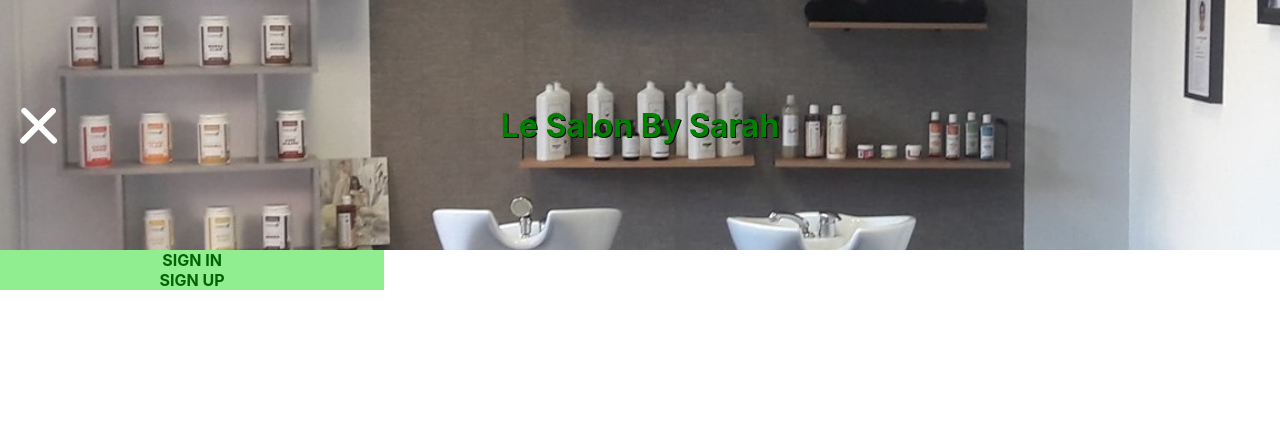
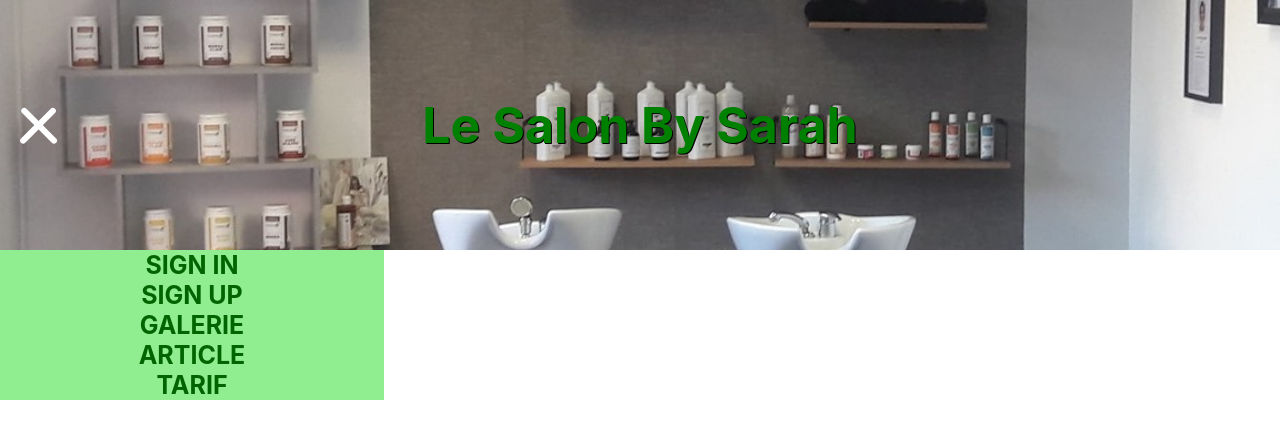
Before and after one commit to MatthieuTirnan/SalonBySarah, a React (Create React App) app in the folder front/: page / in a window 1280 px wide. Both pictures are taken after a click on the element 47 px from the left and 125 px from the top of the page. Shown: the top 438 px of the page. Built offline with nearby package versions, Linux system fonts and the light colour scheme; no server answers.

Commit message:
avancer route + login mis en place avec listr des admins *

```diff
--- a/front/src/App.js
+++ b/front/src/App.js
@@ -12,8 +12,11 @@
 import {Header} from "./components/header";
 import {useDispatch, useSelector} from "react-redux";
 import {useEffect} from "react";
-import {getAuth} from "./helper/fetch";
+import {getAminUser, getAuth} from "./helper/fetch";
 import {user} from "./store/slices/userSlice";
+import {PrestationManagement} from "./pages/admin/prestation-management";
+import {Dashboard} from "./pages/général/dashbord";
+import {listAdmin} from "./store/slices/listAdminSlice";
 
 function App() {
 
@@ -23,7 +26,6 @@
         if (localStorage.getItem("jwt")) {
             getAuth()
                 .then((res) => {
-                    console.log(res)
                     dispatch(user({
                         pseudo: res.user.pseudo,
                         isAdmin: res.user.isAdmin,
@@ -35,14 +37,22 @@
                 .catch((err) => {
                     console.log(err)
                     localStorage.removeItem('jwt')
-
                 })
         }
 
+        if (!state.listAdmin) {
+
+            getAminUser()
+                .then((res) => {
+                    dispatch(listAdmin(res))
+                })
+                .catch((err) => {
+                    console.log(err)
+                })
+        }
     }, [])
 
-    return (
-        <>
+    return (<>
         <BrowserRouter>
             <Header/>
             <Routes>
@@ -53,13 +63,13 @@
                 <Route path="/message" element={<Message/>}/>
                 <Route path="/message-admin" element={<MessageAdmin/>}/>
                 <Route path="/user-management" element={<UserManagement/>}/>
+                <Route path="/prestation-management" element={<PrestationManagement/>}/>
                 <Route path="/article" element={<Article/>}/>
                 <Route path="/galerie" element={<Galerie/>}/>
-
+                <Route path="/dashboard" element={<Dashboard/>}/>
             </Routes>
         </BrowserRouter>
-        </>
-    );
+    </>);
 }
 
 export default App;
--- a/front/src/asset/Variable.scss
+++ b/front/src/asset/Variable.scss
@@ -4,7 +4,9 @@
 $vert-fonce: #006400;
 
 
-$text-nav: 16px;
+$text-nav: 25px;
+$text-h1: 50px;
+
 $breakpoints: (
         mobile: 690px,
         desktop: 980px
--- a/front/src/asset/style/header.scss
+++ b/front/src/asset/style/header.scss
@@ -23,7 +23,8 @@
     margin: auto 30%;
     color: $vert-titre;
     text-shadow: 1px 1px 0 black;
-    padding: 10px;
+    padding: 5px;
+    font-size: $text-h1;
     @include mobile {
       margin: auto auto;
     }
--- a/front/src/components/header.js
+++ b/front/src/components/header.js
@@ -57,6 +57,7 @@
             </header>
             <nav className="nav-header">
                 <div className={menu_class}>
+
                     {!state.user.isMatch ? (
                         < div className="lien">
                             <Link className="link-header" to="/login"> SIGN IN </Link>
@@ -66,20 +67,20 @@
                     ) : (
                         <div className="lien">
                             <Link className="link-header" to="/" onClick={handleclick}> DECONNECTER </Link>
-
                         </div>
                     )
                     }
-                    {!state.user.isAdmin ? (
+                    {state.user.isAdmin &&
                         <div className="lien">
+                            <Link className="link-header" to="/dashboard"> DASHBOARD </Link>
+                        </div>
+                    }
+                    <div className="lien">
 
-                        </div>
-                    ) : (
-                        <div className="lien">
-
-                        </div>
-                    )
-                    }
+                        <Link className="link-header" to="/galerie"> GALERIE </Link>
+                        <Link className="link-header" to="/article"> ARTICLE </Link>
+                        <Link className="link-header" to="/tarif"> TARIF </Link>
+                    </div>
                 </div>
             </nav>
         </>
--- a/front/src/helper/fetch.js
+++ b/front/src/helper/fetch.js
@@ -61,3 +61,17 @@
     let res = await response.json();
     return res;
 }
+
+export async function getAminUser() {
+    let url = new Request("http://localhost:9010/list-user-admin", {
+        method: "GET",
+        headers: {
+            'Authorization': `Bearer ${token}`
+        },
+
+
+    });
+    let response = await fetch(url);
+    let res = await response.json();
+    return res;
+}
--- /dev/null
+++ b/front/src/pages/admin/prestation-management.js
@@ -0,0 +1,7 @@
+export const PrestationManagement = () => {
+
+    return (
+        <>
+        </>
+    )
+}
--- /dev/null
+++ b/front/src/pages/général/dashbord.js
@@ -0,0 +1,12 @@
+import {Link} from "react-router-dom";
+
+export const Dashboard = () => {
+
+    return (
+        <>
+            <Link to="/message-admin"> Voir les messages </Link>
+            <Link to="/user-management"> User </Link>
+            <Link to="/prestation-management"> Prestation </Link>
+        </>
+    )
+}
--- a/front/src/pages/général/register.js
+++ b/front/src/pages/général/register.js
@@ -1,4 +1,4 @@
-import {useDispatch, useSelector} from "react-redux";
+import {useDispatch} from "react-redux";
 import {useNavigate} from "react-router-dom";
 import '../../asset/style/login.scss'
 import {useState} from 'react';
@@ -10,7 +10,6 @@
     const [pseudo, setPseudo] = useState('')
     const [email, setEmail] = useState('')
     const [password, setPassword] = useState('')
-    const state = useSelector(state => state)
     const dispatch = useDispatch()
     const navigate = useNavigate();
     const handleSubmit = (e) => {
--- a/front/src/store/slices/listAdminSlice.js
+++ b/front/src/store/slices/listAdminSlice.js
@@ -2,9 +2,9 @@
 
 export const listAdminSlice = createSlice({
     name: 'listAdminSlice',
-    initialState: {
-        listAdmin: false
-    },
+    initialState:
+        false
+    ,
 
 
     reducers: {
```
Lines whose indentation alone changed are shown as unchanged.
